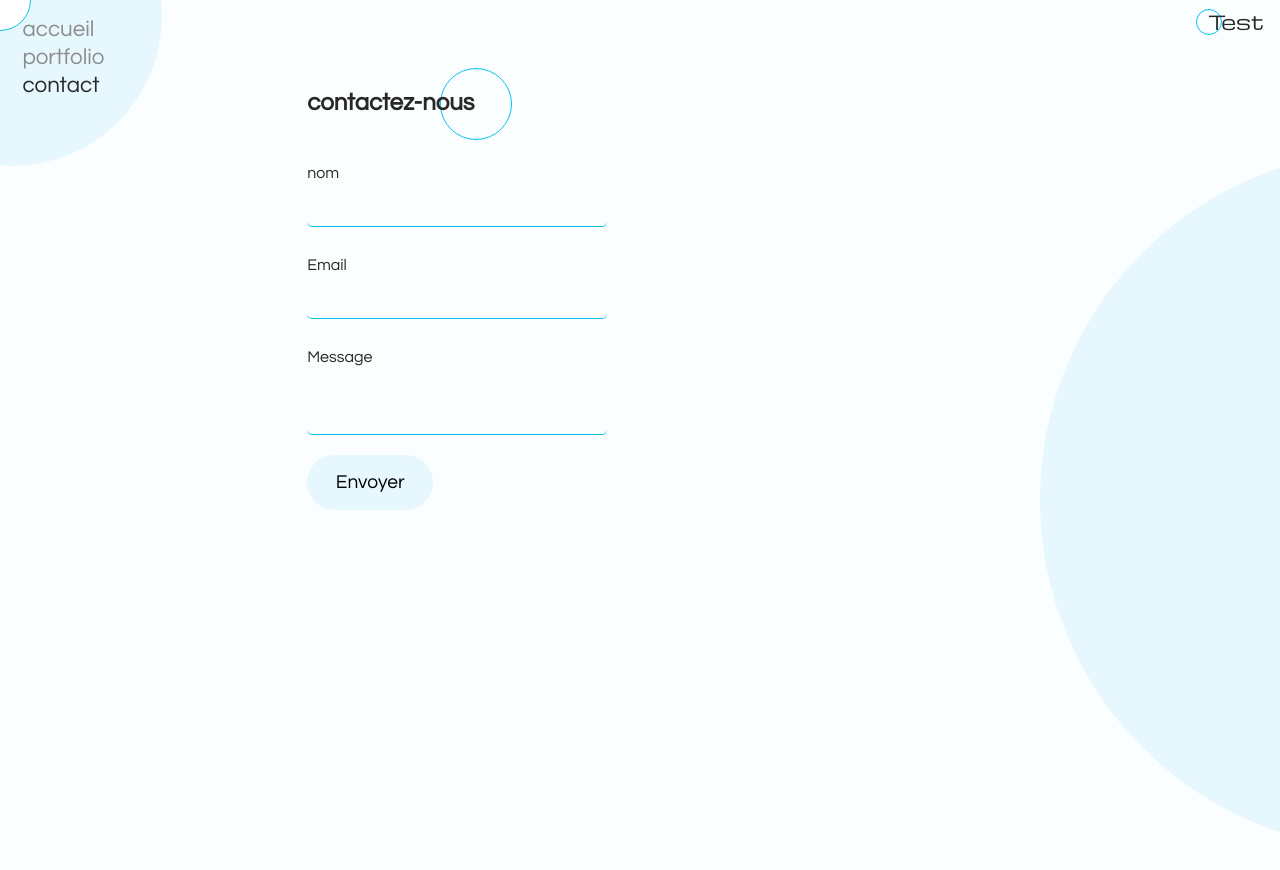
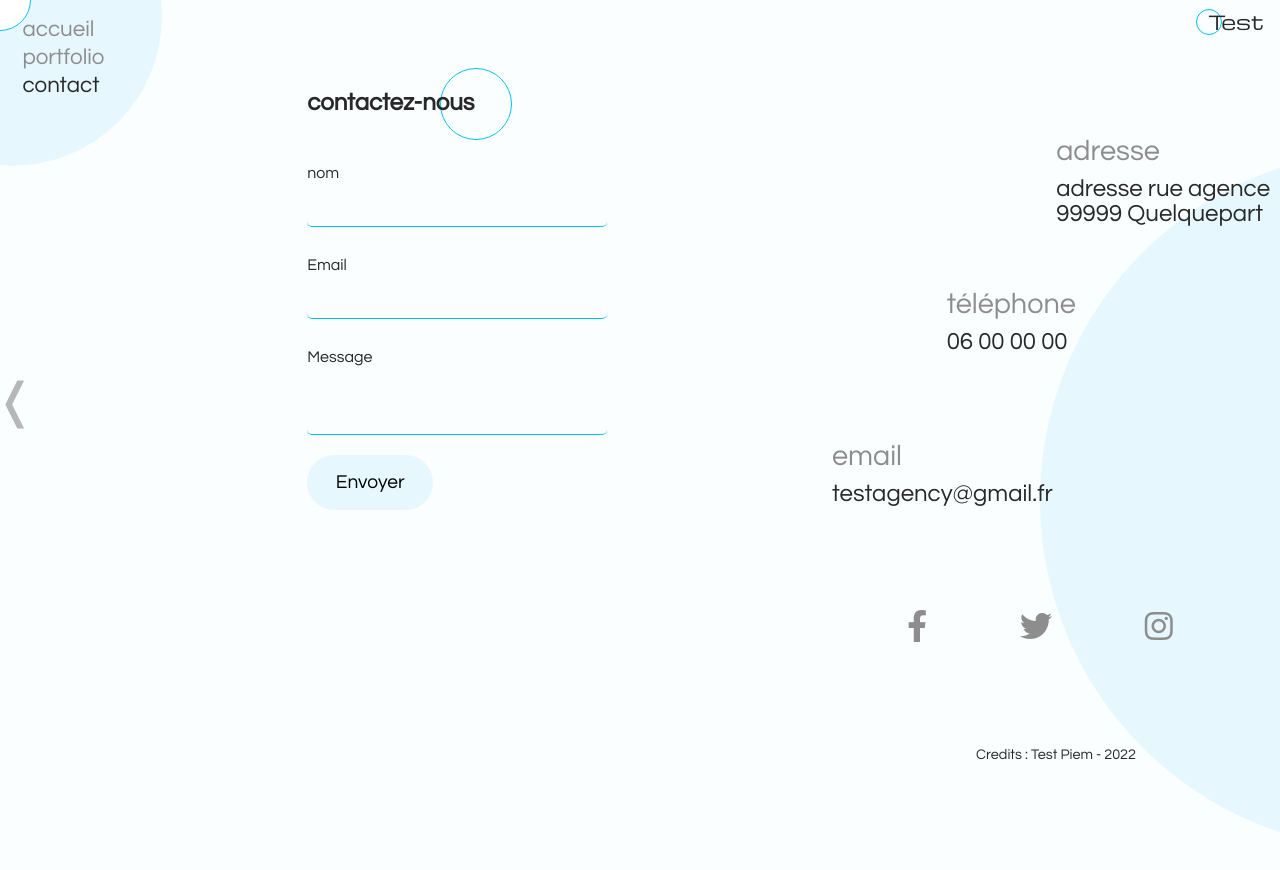
Before and after one commit to Pierre-OlivierB/react-first-site, a React (Create React App) app: page /contact in a window 1280 px wide. Shown: the top 870 px of the page. Built offline with nearby package versions, Linux system fonts and the light colour scheme.

Commit message:
add contact structure and info with copy onboard

```diff
--- a/package.json
+++ b/package.json
@@ -7,7 +7,9 @@
     "@testing-library/jest-dom": "^5.16.5",
     "@testing-library/react": "^13.4.0",
     "@testing-library/user-event": "^13.5.0",
+    "copy-to-clipboard": "^3.3.3",
     "react": "^18.2.0",
+    "react-copy-to-clipboard": "^5.1.0",
     "react-dom": "^18.2.0",
     "react-router-dom": "^6.6.1",
     "react-scripts": "5.0.1",
--- a/src/components/ContactForm.js
+++ b/src/components/ContactForm.js
@@ -9,7 +9,7 @@
 
   const sendEmail = (e) => {
     e.preventDefault();
-    const formMess = document.querySelector(".form-message");
+    const formMess = document.querySelector(".formMessage");
 
     emailjs
       .sendForm(
--- a/src/pages/Contact.js
+++ b/src/pages/Contact.js
@@ -3,7 +3,11 @@
 import Logo from "../components/Logo";
 import Mouse from "../components/Mouse";
 import Navigation from "../components/Navigation";
+import { CopyToClipboard } from "react-copy-to-clipboard";
+import SocialNetwork from "../components/SocialNetwork";
+import Buttons from "../components/Buttons";
 
+// Need npm react-copy-to-clipboard
 const Contact = () => {
   return (
     <main>
@@ -12,6 +16,48 @@
         <Navigation />
         <Logo />
         <ContactForm />
+        <div className="contact-infos">
+          <div className="address">
+            <div className="content">
+              <h4>adresse</h4>
+              <p>adresse rue agence</p>
+              <p>99999 Quelquepart</p>
+            </div>
+          </div>
+          <div className="phone">
+            <div className="content">
+              <h4>téléphone</h4>
+              <CopyToClipboard text="06000000" className="hover">
+                <p
+                  style={{ cursor: "pointer" }}
+                  className="clipboard"
+                  onClick={() => alert("Numéro copié !")}
+                >
+                  06 00 00 00
+                </p>
+              </CopyToClipboard>
+            </div>
+          </div>
+          <div className="email">
+            <div className="content">
+              <h4>email</h4>
+              <CopyToClipboard text="testagency@gmail.fr" className="hover">
+                <p
+                  style={{ cursor: "pointer" }}
+                  className="clipboard"
+                  onClick={() => alert("Mail copié !")}
+                >
+                  testagency@gmail.fr
+                </p>
+              </CopyToClipboard>
+            </div>
+          </div>
+          <SocialNetwork />
+          <div className="credits">
+            <p>Credits : Test Piem - 2022</p>
+          </div>
+        </div>
+        <Buttons left={"/project-4"} />
       </div>
     </main>
   );
```
Also changed, not shown: 1 other file (tests, documents, lock files or other folders).
